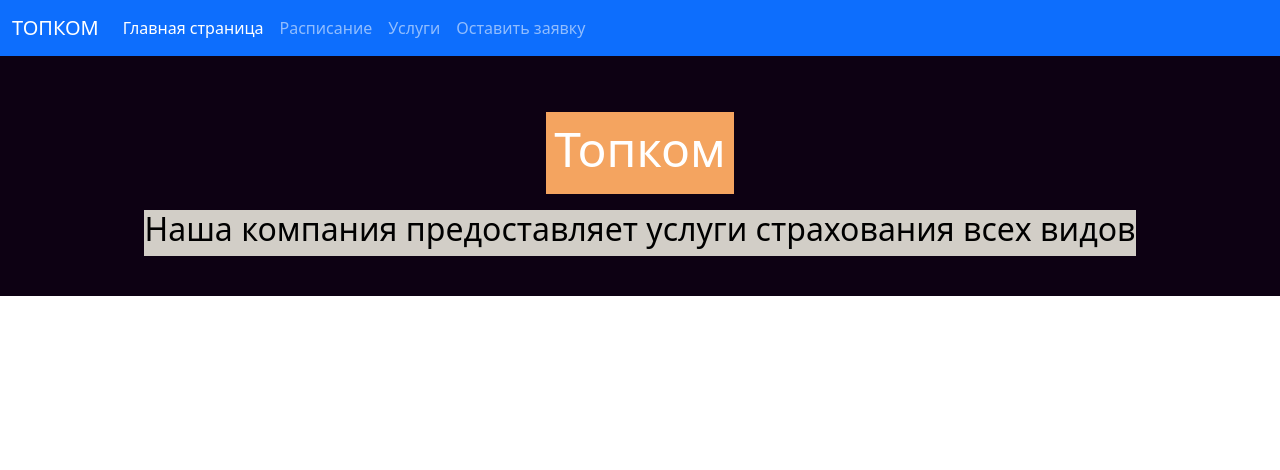
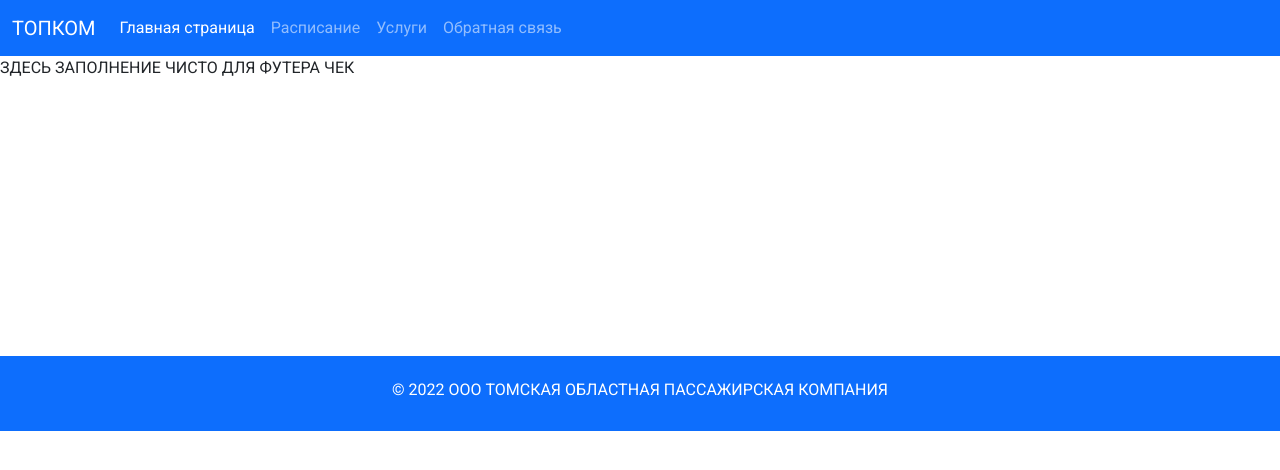
Before and after one commit to sviridofficial/auto-tomsk, a plain HTML site: page index.html in a window 1280 px wide. Drawn offline with nearby package versions, Linux system fonts and the light colour scheme.

Commit message:
Добавлен футер

```diff
--- a/assets/stylesheet/main.css
+++ b/assets/stylesheet/main.css
@@ -47,3 +47,10 @@ body{
     justify-content: center;
     align-items: center;
 }
+
+.footerText{
+color: white;
+}
+.zapolnitel{
+    height: 300px;
+}
--- a/index.html
+++ b/index.html
@@ -3,27 +3,18 @@
   <head>
     <meta charset="utf-8">
     <meta name="viewport" content="width=device-width, initial-scale=1">
-    <link href ="./assets/stylesheet/main.css" rel="stylesheet">
-    <link href="https://cdn.jsdelivr.net/npm/bootstrap@5.0.2/dist/css/bootstrap.min.css" rel="stylesheet"
-          integrity="sha384-EVSTQN3/azprG1Anm3QDgpJLIm9Nao0Yz1ztcQTwFspd3yD65VohhpuuCOmLASjC" crossorigin="anonymous">
-
-    <link rel="preconnect" href="https://fonts.googleapis.com">
-    <link rel="preconnect" href="https://fonts.gstatic.com" crossorigin>
-    <link href="https://fonts.googleapis.com/css2?family=Playfair+Display&family=Roboto:wght@100;300;400&display=swap" rel="stylesheet">
+    <link rel="stylesheet" href="https://cdn.jsdelivr.net/npm/bootstrap-icons@1.8.1/font/bootstrap-icons.css">
+    <link href="https://cdn.jsdelivr.net/npm/bootstrap@5.0.2/dist/css/bootstrap.min.css" rel="stylesheet" integrity="sha384-EVSTQN3/azprG1Anm3QDgpJLIm9Nao0Yz1ztcQTwFspd3yD65VohhpuuCOmLASjC" crossorigin="anonymous">
     <title>ТОПКОМ</title>
+    <link rel="stylesheet" href="assets/stylesheet/main.css"/>
   </head>
   <body>
-<!--Навбар - Костян-->
-<nav class="navbar navbar-expand-lg navbar navbar-dark bg-primary nav-main">
+    <nav class="navbar navbar-expand-lg navbar navbar-dark bg-primary">
         <div class="container-fluid">
-
           <a class="navbar-brand" href="#">ТОПКОМ</a>
-
-        <button class="navbar-toggler" type="button" data-bs-toggle="collapse" data-bs-target="#navbarNav"
-                aria-controls="navbarNav" aria-expanded="false" aria-label="Toggle navigation">
+          <button class="navbar-toggler" type="button" data-bs-toggle="collapse" data-bs-target="#navbarNav" aria-controls="navbarNav" aria-expanded="false" aria-label="Toggle navigation">
             <span class="navbar-toggler-icon"></span>
           </button>
-
           <div class="collapse navbar-collapse" id="navbarNav">
             <ul class="navbar-nav">
               <li class="nav-item">
@@ -36,30 +27,18 @@
                 <a class="nav-link" href="#">Услуги</a>
               </li>
               <li class="nav-item">
-                    <a class="nav-link" href="#">Оставить заявку</a>
+                <a class="nav-link" href="#">Обратная связь</a>
               </li>
             </ul>
           </div>
-
         </div>
       </nav>
-<!------------------------------------------------------>
-
-<!--Блок хэдер - Максон-->
-<div class = "contentFirst">
-    <div class="title-block">
-        <h1 class = "title-primary">Топком</h1>
+    <div class="zapolnitel">ЗДЕСЬ ЗАПОЛНЕНИЕ ЧИСТО ДЛЯ ФУТЕРА ЧЕК</div>
+    <footer>
+      <div class="text-center p-4 bg-primary">
+        <h6 class="footerText">© 2022 ООО ТОМСКАЯ ОБЛАСТНАЯ ПАССАЖИРСКАЯ КОМПАНИЯ</h6>
       </div>
-
-    <div class="description-block">
-        <h3 class = "title-primary description">Наша компания предоставляет услуги страхования всех видов</h3>
-    </div>
-
-</div>
-<!------------------------------------------------------->
-
-<script src="https://cdn.jsdelivr.net/npm/bootstrap@5.0.2/dist/js/bootstrap.bundle.min.js"
-        integrity="sha384-MrcW6ZMFYlzcLA8Nl+NtUVF0sA7MsXsP1UyJoMp4YLEuNSfAP+JcXn/tWtIaxVXM"
-        crossorigin="anonymous"></script>
+    </footer>
+    <script src="https://cdn.jsdelivr.net/npm/bootstrap@5.0.2/dist/js/bootstrap.bundle.min.js" integrity="sha384-MrcW6ZMFYlzcLA8Nl+NtUVF0sA7MsXsP1UyJoMp4YLEuNSfAP+JcXn/tWtIaxVXM" crossorigin="anonymous"></script>
     </body>
 </html>
```
Lines whose indentation alone changed are shown as unchanged.
